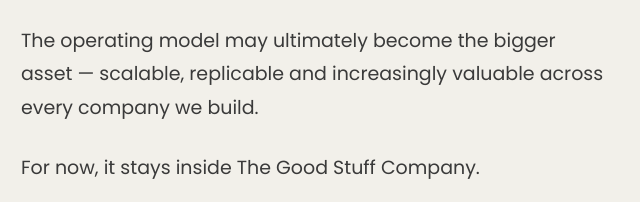
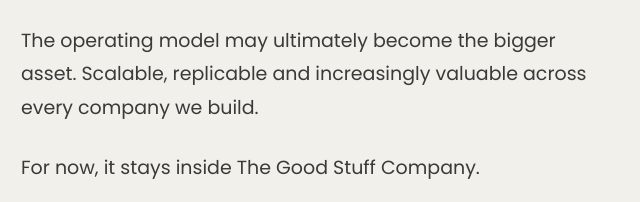
Before and after one commit to tenten100-world/bujecapital.com, a plain HTML site: page index.html in a window 1280 px wide. Shown: the part 860-1062 px from the top of the page, 325-965 px from the left. Drawn offline with Linux system fonts and the light colour scheme.

Commit message:
Update index.html

```diff
--- a/index.html
+++ b/index.html
@@ -106,7 +106,7 @@
 
       <p>The good stuff becomes companies.<br>The rest makes us sharper.</p>
 
-      <p>The operating model may ultimately become the bigger asset &mdash; scalable, replicable and increasingly valuable across every company we build.</p>
+      <p>The operating model may ultimately become the bigger asset. Scalable, replicable and increasingly valuable across every company we build.</p>
 
       <p>For now, it stays inside The Good Stuff Company.</p>
     </div>
```
